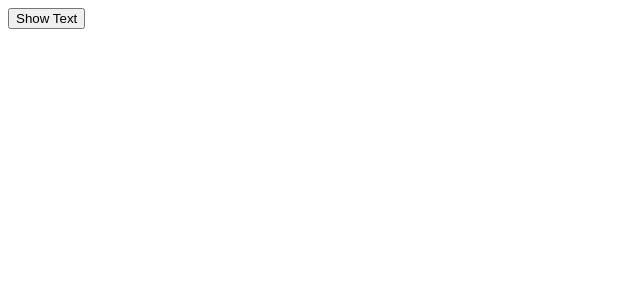
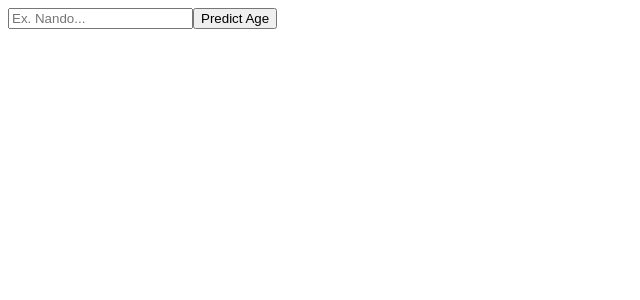
Before and after one commit to nandobrain/react-practice-3, a React (Create React App) app: page / in a window 1280 px wide. Shown: the top 300 px of the page, without its empty margins (0-640 px from the left). Built offline with nearby package versions, Linux system fonts and the light colour scheme.

Commit message:
axios exercice

```diff
--- a/package.json
+++ b/package.json
@@ -6,6 +6,7 @@
     "@testing-library/jest-dom": "^5.16.5",
     "@testing-library/react": "^13.4.0",
     "@testing-library/user-event": "^13.5.0",
+    "axios": "^1.4.0",
     "react": "^18.2.0",
     "react-dom": "^18.2.0",
     "react-scripts": "5.0.1",
--- a/src/App.jsx
+++ b/src/App.jsx
@@ -1,24 +1,64 @@
-import { useState } from "react";
+import { useState, useEffect } from "react";
 // import Task from "./Task";
-import Text from "./Text";
+// import Text from "./Text";
 import './App.css';
+import Axios from "axios";
 
 
 
 function App() {
-  const [showText, setShowText] = useState(false);
+  const [name, setName] = useState("")
 
+  function fetchData() {
+    Axios.get(`https://api.agify.io/?name=${name}`).then((res) => {
+      console.log(res.data)
+    });
+  }
   return (
-    <div clasNAme="App">
-      <button
-      onClick={() => {
-        setShowText(!showText);
-      }}
-      >
-        Show Text
-      </button>{showText && <Text />}
+    <div className="App">
+      <input placeHolder="Ex. Nando..." onChange={(event) => {setName(event.target.value)}}/>
+      <button onClick={fetchData}> Predict Age </button>
     </div>
   )
+
+
+
+
+
+
+  // const [catFact, setCatFact] = useState("");
+
+  // function fetchCatFact() {
+  //   Axios.get("https://catfact.ninja/fact").then((res) => {
+  //     setCatFact(res.data.fact);
+  // });
+
+  // }
+  // useEffect(() => {
+  //   fetchCatFact();
+  // }, []);
+
+
+  // return (
+  //   < div className="App">
+  //     <button onClick={fetchCatFact}> Generate Cat Fact </button>
+  //     <p> {catFact} </p>
+  //   </div>
+  // )
+
+  // const [showText, setShowText] = useState(false);
+
+  // return (
+  //   <div clasNAme="App">
+  //     <button
+  //     onClick={() => {
+  //       setShowText(!showText);
+  //     }}
+  //     >
+  //       Show Text
+  //     </button>{showText && <Text />}
+  //   </div>
+  // )
 
 
   // const [todoList, setTodoList] = useState([]);
```
Also changed, not shown: 1 other file (tests, documents, lock files or other folders).
